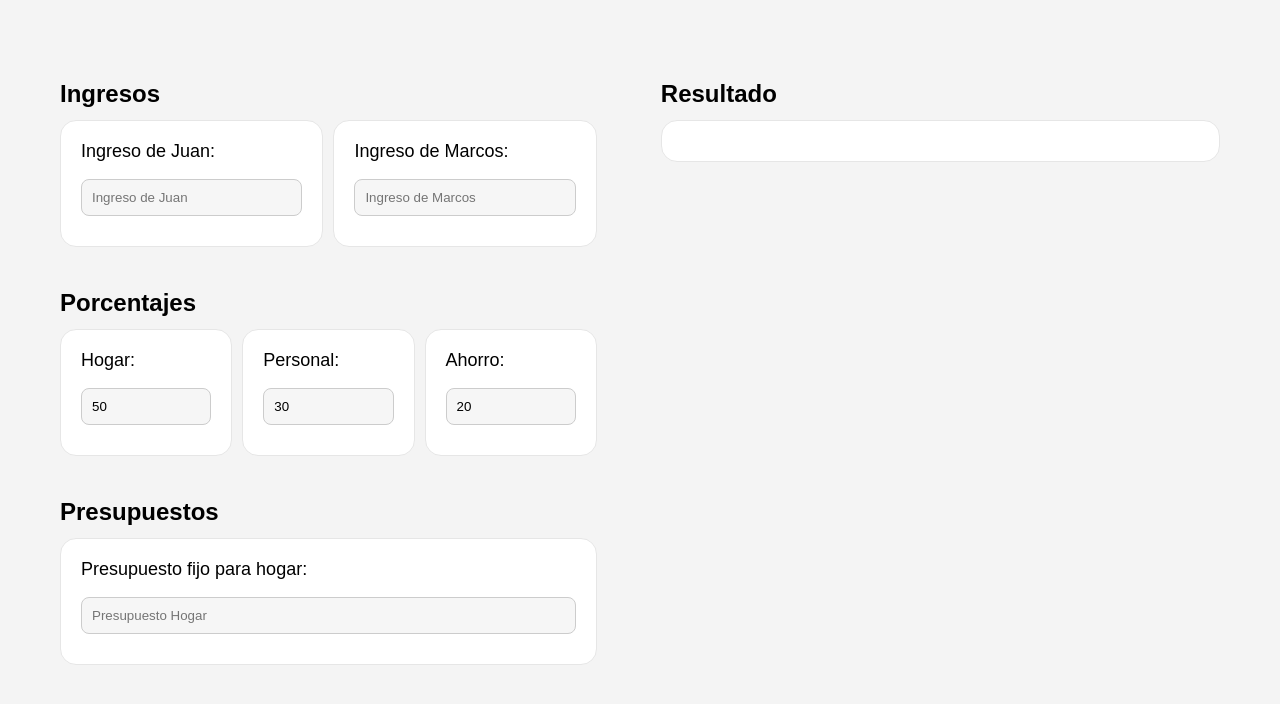
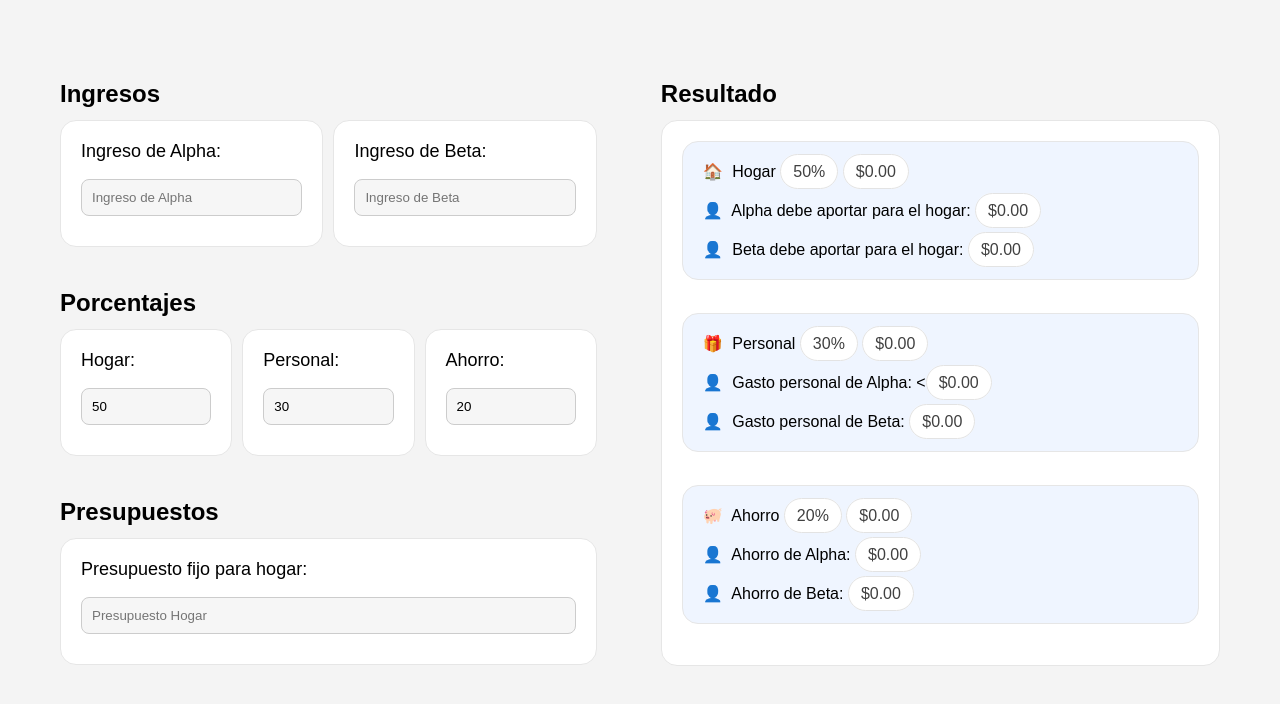
Before and after one commit to smithplus/Calculadora-de-Bolsas, a plain HTML site: page index.html in a window 1280 px wide. Drawn offline with Linux system fonts and the light colour scheme.

Commit message:
algunos cambios

```diff
--- a/index.html
+++ b/index.html
@@ -1,3 +1,4 @@
+
 <!DOCTYPE html>
 <html lang="es-ES">
 
@@ -15,12 +16,12 @@
       <h2>Ingresos</h2>
       <div class="input-row">
         <div class="card">
-          <label for="ingresoJuan">Ingreso de Juan:</label>
-          <input type="number" id="ingresoJuan" placeholder="Ingreso de Juan" oninput="calcularAportes()">
+          <label for="ingresoAlpha">Ingreso de Alpha:</label>
+          <input type="number" id="ingresoAlpha" placeholder="Ingreso de Alpha" oninput="calcularAportes()">
         </div>
         <div class="card">
-          <label for="ingresoMarcos">Ingreso de Marcos:</label>
-          <input type="number" id="ingresoMarcos" placeholder="Ingreso de Marcos" oninput="calcularAportes()">
+          <label for="ingresoBeta">Ingreso de Beta:</label>
+          <input type="number" id="ingresoBeta" placeholder="Ingreso de Beta" oninput="calcularAportes()">
         </div>
       </div>
 
--- a/script.js
+++ b/script.js
@@ -1,47 +1,53 @@
 function ajustarPorcentajes(campoModificado) {
-    var porcentajeHogar = parseFloat(document.getElementById('porcentajeHogar').value);
-    var porcentajePersonal = parseFloat(document.getElementById('porcentajePersonal').value);
-    var porcentajeAhorro = parseFloat(document.getElementById('porcentajeAhorro').value);
+    var porcentajeHogar = parseFloat(document.getElementById('porcentajeHogar').value) || 0;
+    var porcentajePersonal = parseFloat(document.getElementById('porcentajePersonal').value) || 0;
+    var porcentajeAhorro = parseFloat(document.getElementById('porcentajeAhorro').value) || 0;
 
-    // Ajustar los otros dos campos para que la suma sea siempre 100%
     if (campoModificado === 'hogar') {
-        porcentajeAhorro = 100 - porcentajeHogar - porcentajePersonal;
+        porcentajePersonal = (100 - porcentajeHogar - porcentajeAhorro).toFixed(0);
+        document.getElementById('porcentajePersonal').value = porcentajePersonal;
     } else if (campoModificado === 'personal') {
-        porcentajeAhorro = 100 - porcentajeHogar - porcentajePersonal;
+        porcentajeAhorro = (100 - porcentajeHogar - porcentajePersonal).toFixed(0);
+        document.getElementById('porcentajeAhorro').value = porcentajeAhorro;
     } else if (campoModificado === 'ahorro') {
-        porcentajePersonal = 100 - porcentajeHogar - porcentajeAhorro;
+        porcentajeHogar = (100 - porcentajePersonal - porcentajeAhorro).toFixed(0);
+        document.getElementById('porcentajeHogar').value = porcentajeHogar;
     }
 
-    document.getElementById('porcentajeHogar').value = porcentajeHogar;
-    document.getElementById('porcentajePersonal').value = porcentajePersonal;
-    document.getElementById('porcentajeAhorro').value = porcentajeAhorro;
+    calcularAportes(); // Recalcular los aportes después del ajuste
 }
 
 function calcularAportes() {
-    var ingresoJuan = parseFloat(document.getElementById('ingresoJuan').value);
-    var ingresoMarcos = parseFloat(document.getElementById('ingresoMarcos').value);
-    var presupuestoHogar = parseFloat(document.getElementById('presupuestoHogar').value);
+    var ingresoAlpha = parseFloat(document.getElementById('ingresoAlpha').value) || 0;
+    var ingresoBeta = parseFloat(document.getElementById('ingresoBeta').value) || 0;
+    var presupuestoHogarInput = document.getElementById('presupuestoHogar');
+    var presupuestoHogar = parseFloat(presupuestoHogarInput.value);
 
-    // Obteniendo los porcentajes de los campos de entrada
     var porcentajeHogar = parseFloat(document.getElementById('porcentajeHogar').value) / 100;
     var porcentajePersonal = parseFloat(document.getElementById('porcentajePersonal').value) / 100;
     var porcentajeAhorro = parseFloat(document.getElementById('porcentajeAhorro').value) / 100;
 
-    var porcentajeJuan = ingresoJuan / (ingresoJuan + ingresoMarcos);
-    var porcentajeMarcos = ingresoMarcos / (ingresoJuan + ingresoMarcos);
+    var porcentajeAlpha = ingresoAlpha / (ingresoAlpha + ingresoBeta) || 0;
+    var porcentajeBeta = ingresoBeta / (ingresoAlpha + ingresoBeta) || 0;
 
-    var aporteHogarJuan = presupuestoHogar * porcentajeJuan;
-    var aporteHogarMarcos = presupuestoHogar * porcentajeMarcos;
+    if (presupuestoHogarInput.value.trim() === '') {
+        presupuestoHogar = (ingresoAlpha + ingresoBeta) * porcentajeHogar;
+    } else {
+        presupuestoHogar = presupuestoHogar || 0;
+    }
 
-    var personalJuan = porcentajePersonal * ingresoJuan;
-    var ahorroJuan = porcentajeAhorro * ingresoJuan;
+    var aporteHogarAlpha = presupuestoHogar * porcentajeAlpha;
+    var aporteHogarBeta = presupuestoHogar * porcentajeBeta;
 
-    var personalMarcos = porcentajePersonal * ingresoMarcos;
-    var ahorroMarcos = porcentajeAhorro * ingresoMarcos;
+    var personalAlpha = porcentajePersonal * ingresoAlpha;
+    var ahorroAlpha = porcentajeAhorro * ingresoAlpha;
 
-    var totalHogar = aporteHogarJuan + aporteHogarMarcos;
-    var totalPersonal = personalJuan + personalMarcos;
-    var totalAhorro = ahorroJuan + ahorroMarcos;
+    var personalBeta = porcentajePersonal * ingresoBeta;
+    var ahorroBeta = porcentajeAhorro * ingresoBeta;
+
+    var totalHogar = aporteHogarAlpha + aporteHogarBeta;
+    var totalPersonal = personalAlpha + personalBeta;
+    var totalAhorro = ahorroAlpha + ahorroBeta;
 
     var resultadosHTML = `
         <div class="result-card">
@@ -53,13 +59,13 @@ function calcularAportes() {
             </div>
             <div class="result-item">
                 <span class="icono">👤</span>
-                <span>Juan debe aportar para el hogar:</span>
-                <span class="monto">$${aporteHogarJuan.toFixed(2)}</span>
+                <span>Alpha debe aportar para el hogar:</span>
+                <span class="monto">$${aporteHogarAlpha.toFixed(2)}</span>
             </div>
             <div class="result-item">
                 <span class="icono">👤</span>
-                <span>Marcos debe aportar para el hogar:</span>
-                <span class="monto">$${aporteHogarMarcos.toFixed(2)}</span>
+                <span>Beta debe aportar para el hogar:</span>
+                <span class="monto">$${aporteHogarBeta.toFixed(2)}</span>
             </div>
         </div>
         <div class="result-card">
@@ -71,13 +77,13 @@ function calcularAportes() {
             </div>
             <div class="result-item">
                 <span class="icono">👤</span>
-                <span>Gasto personal de Juan:</span>
-                <span class="monto">$${personalJuan.toFixed(2)}</span>
+                <span>Gasto personal de Alpha:</span>
+                <<span class="monto">$${personalAlpha.toFixed(2)}</span>
             </div>
             <div class="result-item">
                 <span class="icono">👤</span>
-                <span>Gasto personal de Marcos:</span>
-                <span class="monto">$${personalMarcos.toFixed(2)}</span>
+                <span>Gasto personal de Beta:</span>
+                <span class="monto">$${personalBeta.toFixed(2)}</span>
             </div>
         </div>
         <div class="result-card">
@@ -89,16 +95,19 @@ function calcularAportes() {
             </div>
             <div class="result-item">
                 <span class="icono">👤</span>
-                <span>Ahorro de Juan:</span>
-                <span class="monto">$${ahorroJuan.toFixed(2)}</span>
+                <span>Ahorro de Alpha:</span>
+                <span class="monto">$${ahorroAlpha.toFixed(2)}</span>
             </div>
             <div class="result-item">
                 <span class="icono">👤</span>
-                <span>Ahorro de Marcos:</span>
-                <span class="monto">$${ahorroMarcos.toFixed(2)}</span>
+                <span>Ahorro de Beta:</span>
+                <span class="monto">$${ahorroBeta.toFixed(2)}</span>
             </div>
         </div>
     `;
 
     document.getElementById('resultados').innerHTML = resultadosHTML;
 }
+
+// Inicializar la calculadora al cargar la página
+document.addEventListener('DOMContentLoaded', calcularAportes);
```
Also changed, not shown: script.txt (added).
